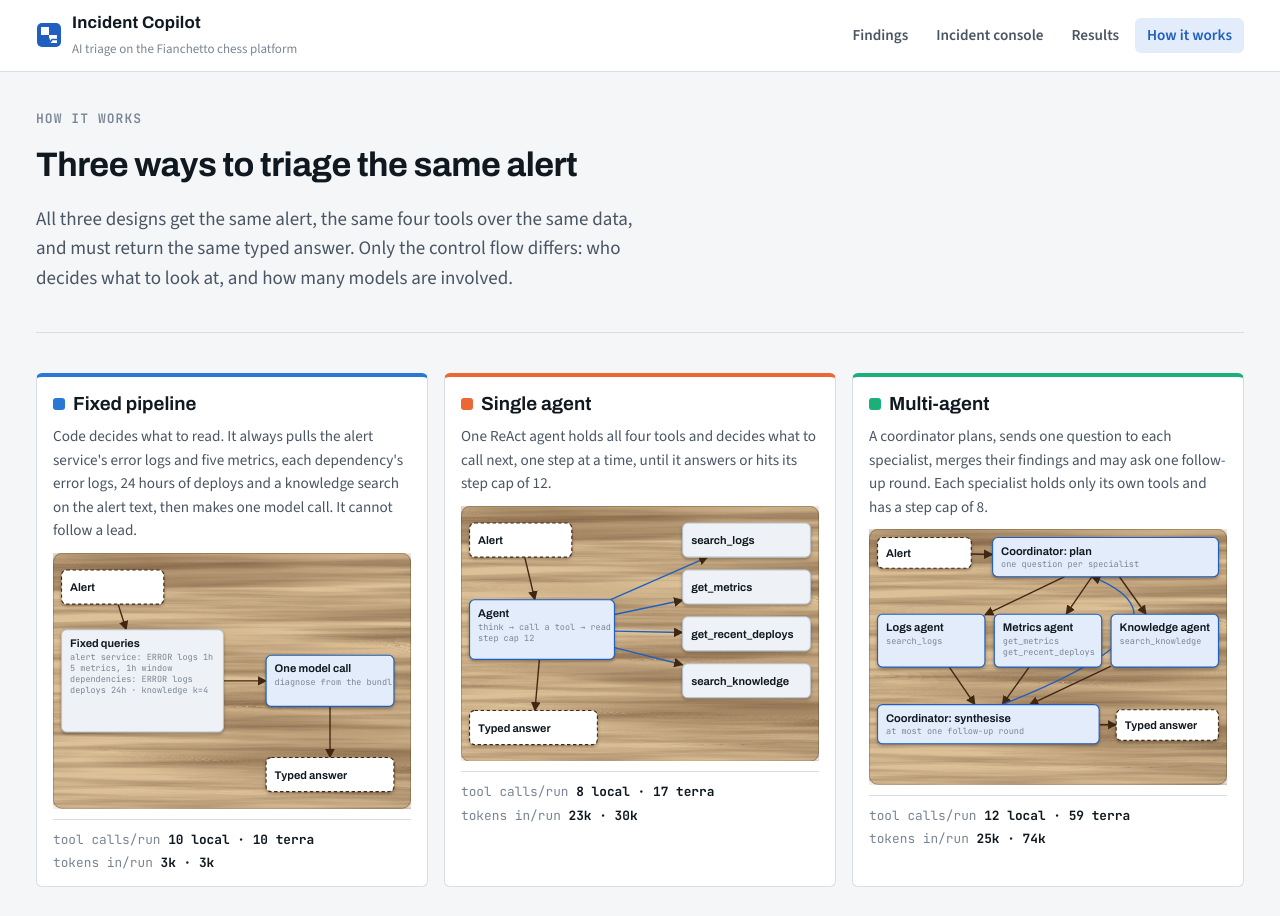
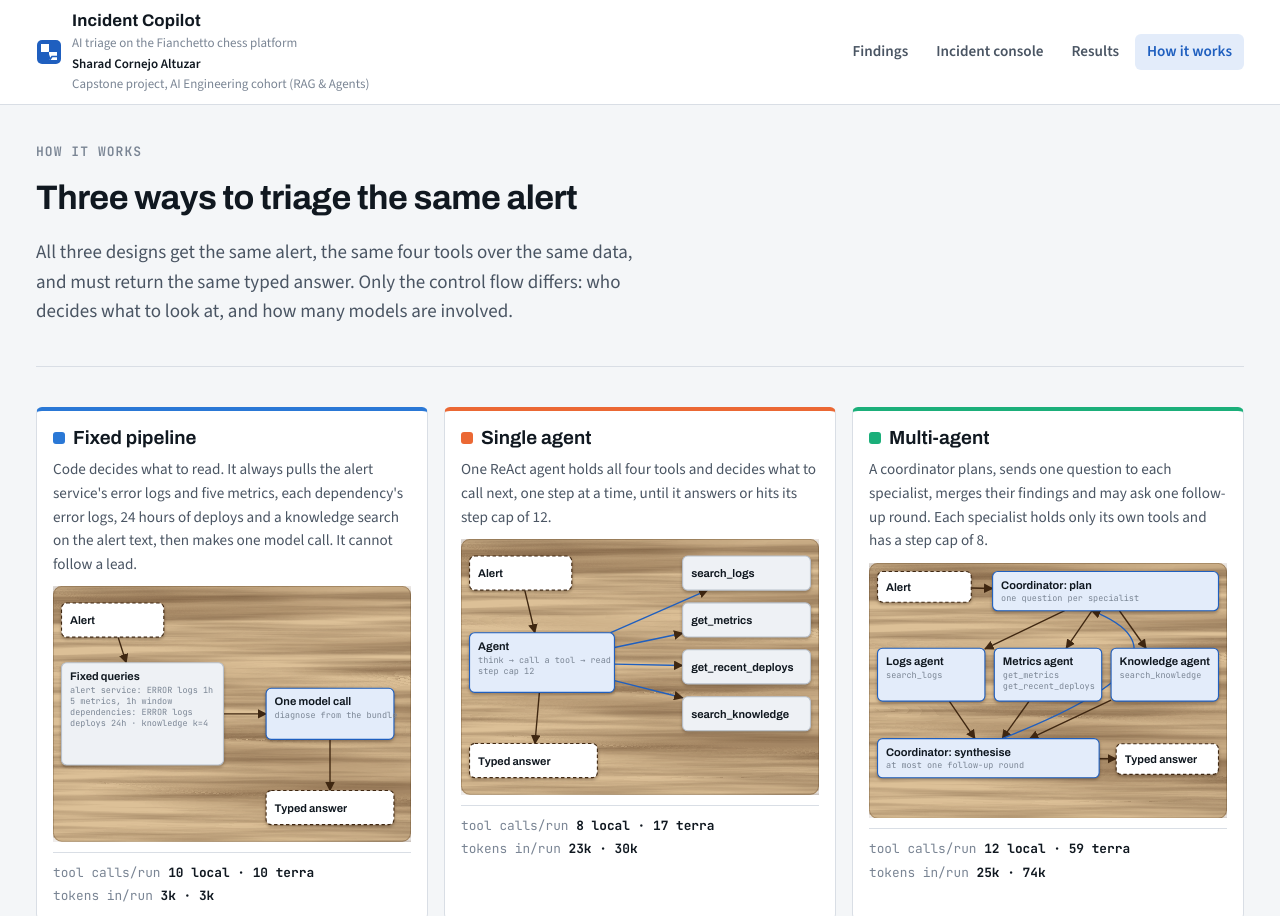
Before and after one commit to krolth/incident-copilot, a plain HTML site: page site/method.html in a window 1280 px wide. Shown: the top 916 px of the page. Drawn offline with nearby package versions, Linux system fonts and the light colour scheme.

Commit message:
Site: author and capstone line in the header
Co-Authored-By: Claude Opus 5.5 <noreply@anthropic.com>

```diff
--- a/site/assets/app.js
+++ b/site/assets/app.js
@@ -67,14 +67,18 @@
       <path d="M5 19.5h5l2-4 2 6 2-3h5" stroke="var(--accent)" stroke-width="1.6" fill="none" transform="translate(0 -1)"/></svg>`;
     const header = el("header", { class: "topbar" },
       el("div", { class: "topbar-inner" },
-        el("a", { class: "brand", href: "index.html", html: mark + `<span><span class="brand-name">Incident Copilot</span><br><span class="brand-sub">AI triage on the Fianchetto chess platform</span></span>` }),
+        el("a", { class: "brand", href: "index.html", html: mark + `<span><span class="brand-name">Incident Copilot</span><br><span class="brand-sub">AI triage on the Fianchetto chess platform</span><br><span class="brand-by">Sharad Cornejo Altuzar</span><br><span class="brand-sub">Capstone project, AI Engineering cohort (RAG &amp; Agents)</span></span>` }),
         el("nav", { class: "nav", "aria-label": "Pages" },
           PAGES.map(([href, label]) => el("a", { href, "aria-current": href === current ? "page" : null, text: label })))));
     document.body.prepend(header);
+    // the console's sticky toolbar sits under the header, whatever height the header wraps to
+    const setH = () => document.documentElement.style.setProperty("--topbar-h", header.offsetHeight + "px");
+    setH();
+    new ResizeObserver(setH).observe(header);
     const m = window.SITE.models;
     document.body.append(el("footer", {},
       el("div", { class: "wrap" },
-        el("span", { text: "Capstone project, AI Engineering cohort (RAG & Agents). All incidents, services and data are synthetic." }),
+        el("span", { text: "Sharad Cornejo Altuzar · Capstone project, AI Engineering cohort (RAG & Agents). All incidents, services and data are synthetic." }),
         el("span", { class: "mono", text: m.map((x) => `${x.label}: ${x.runs} runs, commit ${x.commit}`).join(" · ") }))));
   };
 
--- a/site/assets/style.css
+++ b/site/assets/style.css
@@ -168,6 +168,8 @@ body::before {
 .brand-mark { width: 26px; height: 26px; flex: none; }
 .brand-name { font-family: var(--font-display); font-weight: 700; font-stretch: 90%; font-size: 1.05rem; letter-spacing: 0.01em; }
 .brand-sub { color: var(--ink-3); font-size: var(--step--1); }
+.brand-by { color: var(--ink); font-size: var(--step--1); font-weight: 600; }
+.brand > span { line-height: 1.3; }
 .nav { display: flex; gap: 4px; flex-wrap: wrap; margin-left: auto; }
 .nav a {
   color: var(--ink-2); text-decoration: none; padding: 6px 12px; border-radius: var(--radius); font-weight: 600; font-size: 0.95rem;
```
Also changed, not shown: site/console.html (+1 -1 lines).
